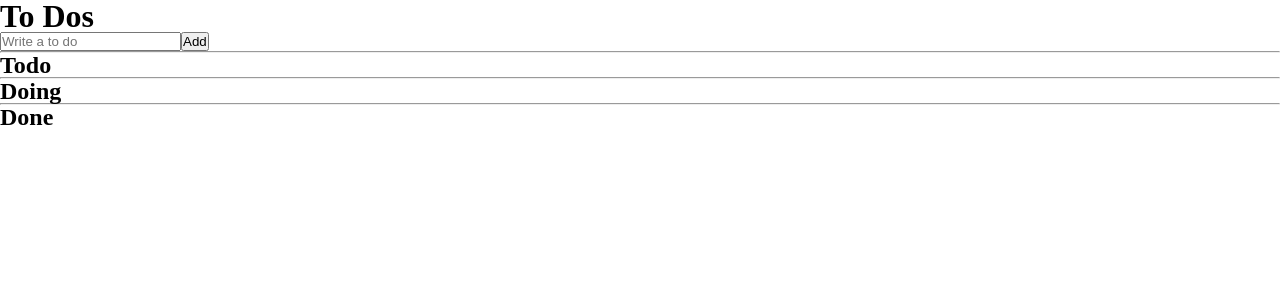
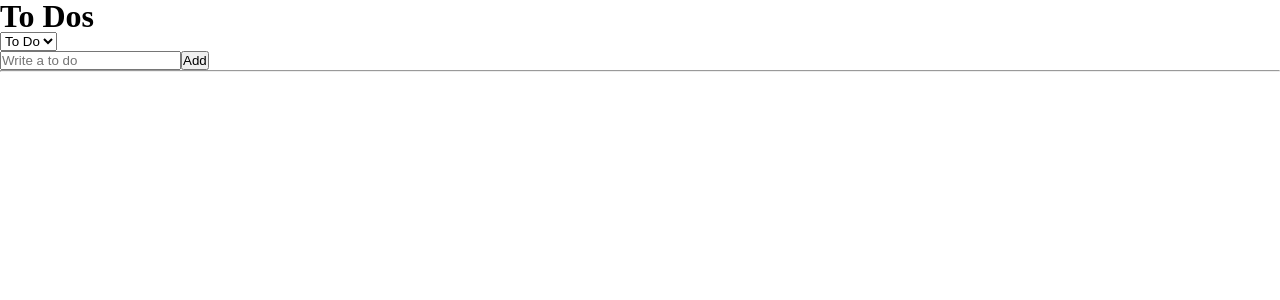
Before and after one commit to phk9436/reactMasterClass, a React (Create React App) app: page / in a window 1280 px wide. Shown: the top 300 px of the page. Built offline with nearby package versions, Linux system fonts and the light colour scheme.

Commit message:
[Feat] recoil selector를 이용한 실습2

```diff
--- a/src/atoms/atoms.ts
+++ b/src/atoms/atoms.ts
@@ -1,6 +1,6 @@
 import { atom, selector } from "recoil";
 
-interface IToDo {
+export interface IToDo {
   text: string;
   id: number;
   category: "TO_DO" | "DOING" | "DONE";
@@ -9,6 +9,11 @@ interface IToDo {
 export const toDoState = atom<IToDo[]>({
   key: "keyToDo",
   default: [],
+});
+
+export const categoryState = atom<IToDo["category"]>({
+  key: "category",
+  default: "TO_DO",
 });
 
 export const toDoSelector = selector({
--- a/src/components/CreateTodo.tsx
+++ b/src/components/CreateTodo.tsx
@@ -1,6 +1,6 @@
 import { useForm } from "react-hook-form";
-import { useSetRecoilState } from "recoil";
-import { toDoState } from "atoms/atoms";
+import { useSetRecoilState, useRecoilValue } from "recoil";
+import { toDoState, categoryState } from "atoms/atoms";
 
 interface IForm {
   toDo: string;
@@ -8,10 +8,11 @@ interface IForm {
 
 function CreateTodo() {
   const setToDos = useSetRecoilState(toDoState);
+  const category = useRecoilValue(categoryState);
   const { register, handleSubmit, setValue } = useForm<IForm>();
   const handleValid = ({ toDo }: IForm) => {
     setToDos((state) => [
-      { text: toDo, id: Date.now(), category: "TO_DO" },
+      { text: toDo, id: Date.now(), category },
       ...state,
     ]);
     setValue("toDo", "");
--- a/src/pages/TodoList.tsx
+++ b/src/pages/TodoList.tsx
@@ -1,35 +1,29 @@
-import { useRecoilValue } from "recoil";
-import { toDoSelector } from "atoms/atoms";
+import { useRecoilValue, useSetRecoilState } from "recoil";
+import { categoryState, toDoSelector, IToDo, toDoState } from "atoms/atoms";
 import CreateTodo from "components/CreateTodo";
 import Todo from "components/Todo";
+import React from "react";
 
 function TodoList() {
+  const toDos = useRecoilValue(toDoState);
   const [toDo, doing, done] = useRecoilValue(toDoSelector);
+  const setCategoryState = useSetRecoilState<IToDo["category"]>(categoryState)
+  const onInput = (e:React.FormEvent<HTMLSelectElement>) => {
+    const categoryVal = e.currentTarget.value as IToDo["category"];
+    setCategoryState(categoryVal);
+  }
+  console.log(toDos);
   return (
     <div>
       <h1>To Dos</h1>
+      <select name="" id="" onInput={onInput}>
+        <option value="TO_DO">To Do</option>
+        <option value="DOING">Doing</option>
+        <option value="DONE">Done</option>
+      </select>
       <CreateTodo />
       <hr />
-      <h2>Todo</h2>
-      <ul>
-        {toDo.map((e) => (
-          <Todo {...e} key={e.id} />
-        ))}
-      </ul>
-      <hr />
-      <h2>Doing</h2>
-      <ul>
-        {doing.map((e) => (
-          <Todo {...e} key={e.id} />
-        ))}
-      </ul>
-      <hr />
-      <h2>Done</h2>
-      <ul>
-        {done.map((e) => (
-          <Todo {...e} key={e.id} />
-        ))}
-      </ul>
+
     </div>
   );
 }
```
